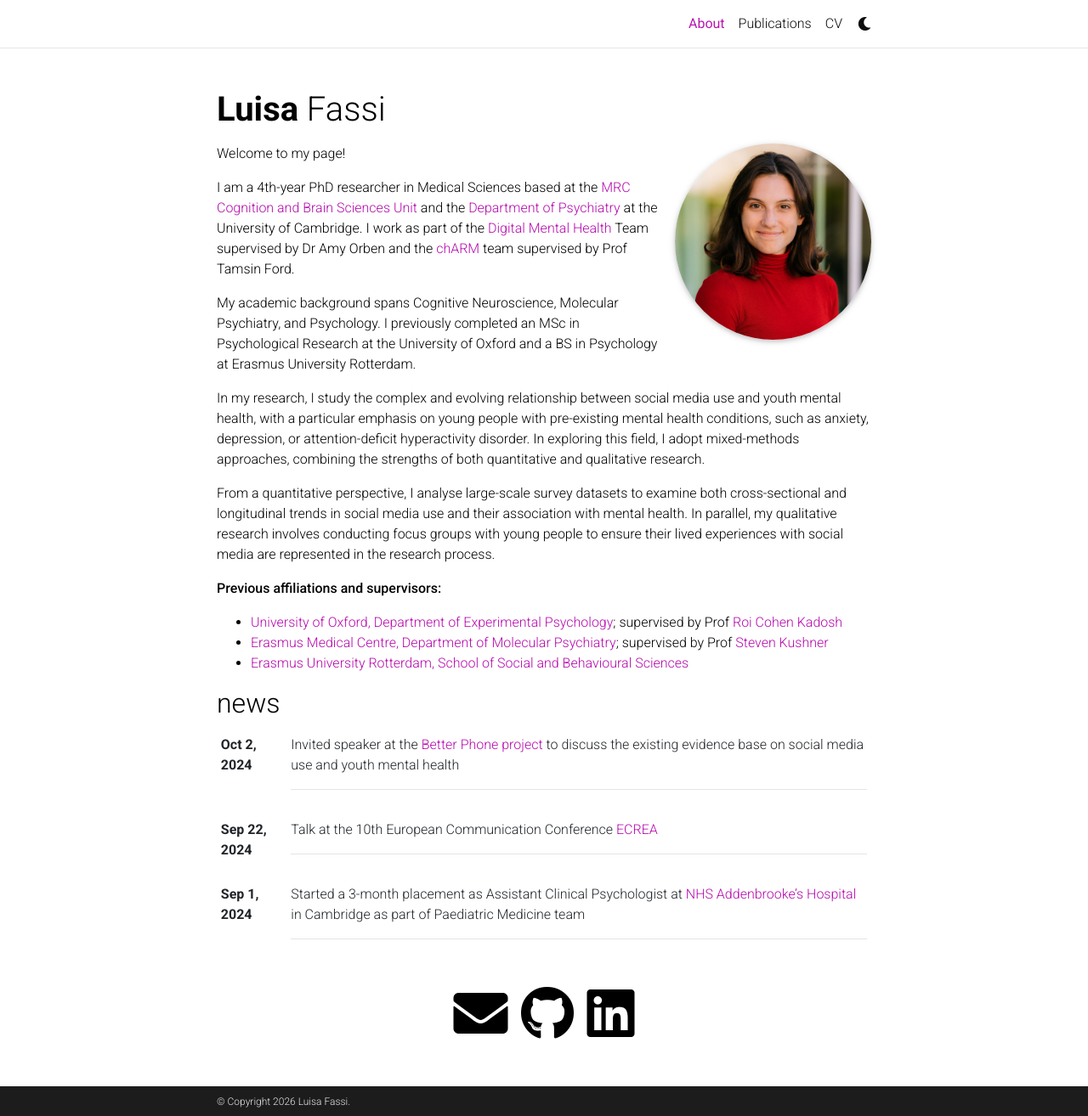
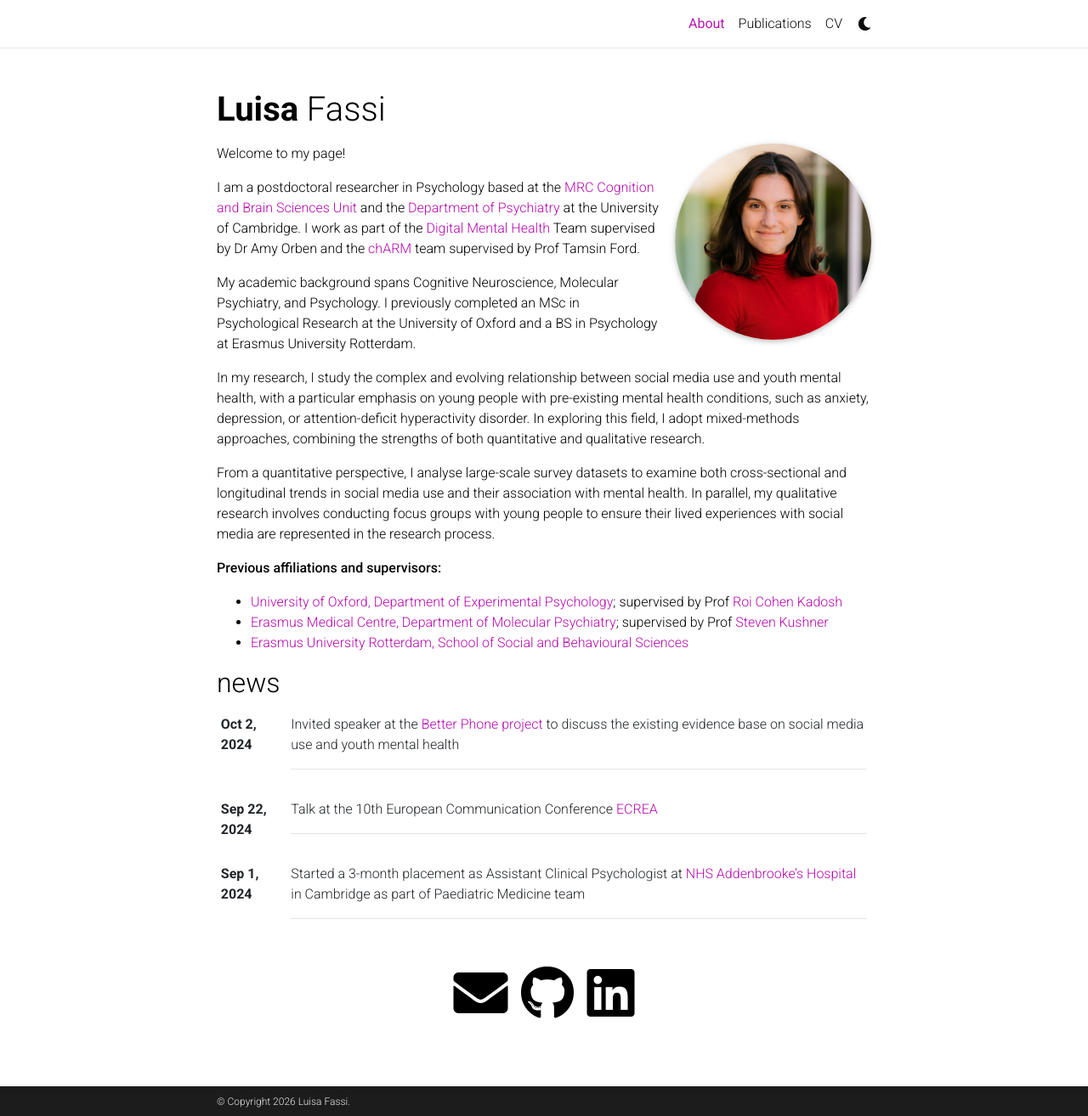
Before and after one commit to LuisaFassi/LuisaFassi.github.io, a Jekyll site: the page built from _pages/about.md, in a window 1280 px wide and 1314 px high. Shown: the whole window at 85% size. Built offline with Jekyll 4.4.1, drawn with Linux system fonts in a browser that asks for light colours; comment, search, counter and statistics services are not loaded; a style sheet for code colours, icons or effects is not loaded.

Commit message:
changed title in about

```diff
--- a/_pages/about.md
+++ b/_pages/about.md
@@ -17,7 +17,7 @@
 
 Welcome to my page!
 
-I am a 4th-year PhD researcher in Medical Sciences based at the [MRC Cognition and Brain Sciences Unit](https://www.mrc-cbu.cam.ac.uk/) and the [Department of Psychiatry](https://x.com/psychiatry_ucam) at the University of Cambridge.
+I am a postdoctoral researcher in Psychology based at the [MRC Cognition and Brain Sciences Unit](https://www.mrc-cbu.cam.ac.uk/) and the [Department of Psychiatry](https://x.com/psychiatry_ucam) at the University of Cambridge.
 I work as part of the [Digital Mental Health](https://t.co/oP7RhsulGp) Team supervised by Dr Amy Orben and the [chARM](https://x.com/charmpsych) team supervised by Prof Tamsin Ford.
 
 My academic background spans Cognitive Neuroscience, Molecular Psychiatry, and Psychology. I previously completed an MSc in Psychological Research at the University of Oxford and a BS in Psychology at Erasmus University Rotterdam.
```
